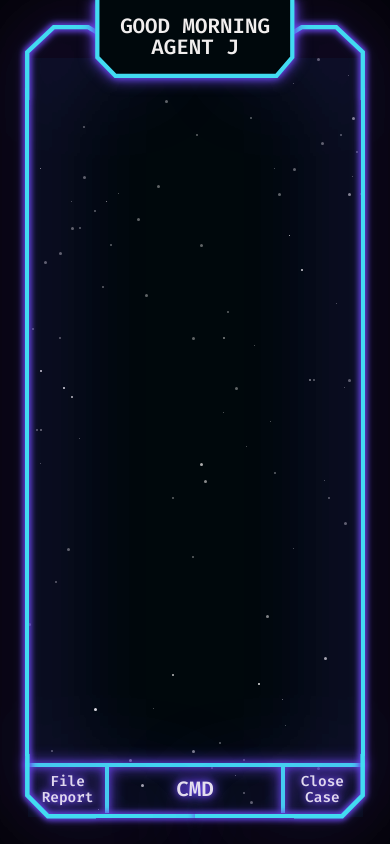
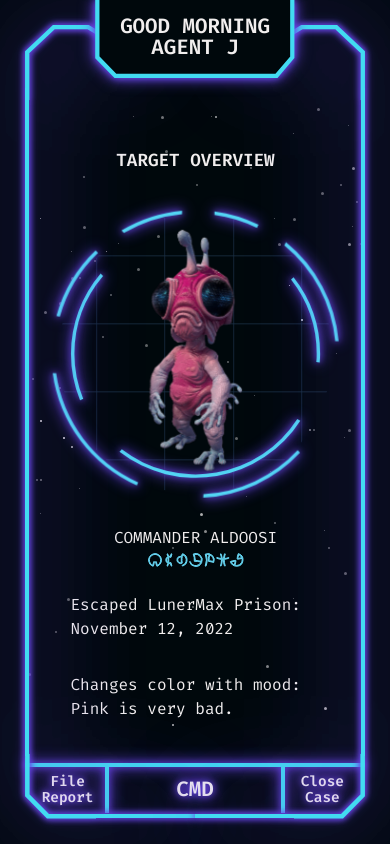
Before and after one commit to brandicameron/MIB, a Next.js app: page /portal in a window 390 px wide. Built offline with nearby package versions, Linux system fonts and the light colour scheme.

Commit message:
Adjusted TargetOverview media queries

```diff
--- a/components/Layout/Layout.module.css
+++ b/components/Layout/Layout.module.css
@@ -14,3 +14,10 @@
     max-height: -webkit-fill-available;
   }
 }
+
+@media screen and (max-width: 850px) {
+  .container {
+    top: calc(50% - 5px);
+    height: calc(100vh - 225px);
+  }
+}
--- a/components/Space/Space.module.css
+++ b/components/Space/Space.module.css
@@ -1,5 +1,5 @@
 .sky {
-  position: fixed;
+  position: absolute;
   top: 0;
   width: 100%;
   height: 100vh;
--- a/components/TargetOverview/TargetOverview.module.css
+++ b/components/TargetOverview/TargetOverview.module.css
@@ -119,7 +119,11 @@
 @media screen and (max-width: 1250px) {
   .content {
     place-content: unset;
-    padding-top: 100px;
+    padding-top: 85px;
+  }
+
+  .content h1 {
+    margin-bottom: 0.5rem;
   }
 
   .stats {
@@ -127,4 +131,20 @@
     top: 0;
     right: 0;
   }
+
+  .stats li:nth-child(1) {
+    text-align: center;
+    margin: 0 auto;
+  }
 }
+
+@media screen and (max-width: 600px) {
+  .content {
+    padding-top: 40px;
+  }
+
+  .imageBorder {
+    width: 70vw;
+    height: auto;
+  }
+}
--- a/pages/_app.js
+++ b/pages/_app.js
@@ -6,8 +6,8 @@ function MyApp({ Component, pageProps }) {
 
   return getLayout(
     <>
+      <Space />
       <Component {...pageProps} />
-      <Space />
     </>
   );
 }
--- a/pages/portal.js
+++ b/pages/portal.js
@@ -3,8 +3,7 @@ import Layout from '../components/Layout/Layout';
 import TargetOverview from '../components/TargetOverview/TargetOverview';
 
 export default function Portal() {
-  // return <TargetOverview />;
-  return <h1></h1>;
+  return <TargetOverview />;
 }
 
 Portal.getLayout = function getLayout(page) {
--- a/styles/globals.css
+++ b/styles/globals.css
@@ -38,7 +38,7 @@ body {
 body {
   font-family: 'Fira Code', monospace;
   line-height: 1.5;
-  background-color: black;
+  background-color: var(--background);
   color: var(--white);
   -webkit-font-smoothing: antialiased;
   -moz-osx-font-smoothing: grayscale;
```
